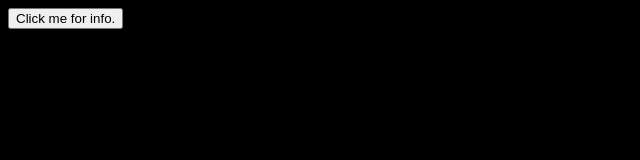
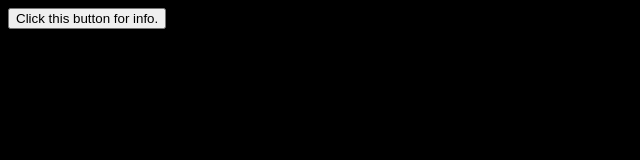
Before and after one commit to pincesCPU987/Black-chalkboard, a plain HTML site: page index.html in a window 1280 px wide. Shown: the whole page, without its empty margins (0-640 px from the left). Drawn offline with Linux system fonts and the light colour scheme.

Commit message:
Update index.html

```diff
--- a/index.html
+++ b/index.html
@@ -1,3 +1,3 @@
-<html><head><title>Chalkboard</title></head><body style="background-color:rgb(0,0,0)"><button onclick="clicked()">Click me for info.</button></body>
+<html><head><title>Chalkboard</title></head><body style="background-color:rgb(0,0,0)"><button onclick="clicked()">Click this button for info.</button></body>
 <script>
 function clicked() {setTimeout(alert("Draw on this black chalkboard with the Page Marker Chrome extension."));}</script>
```
